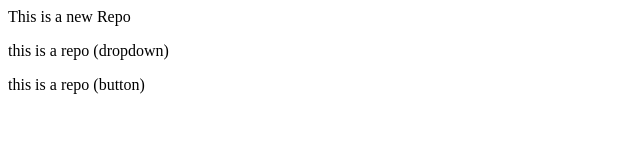
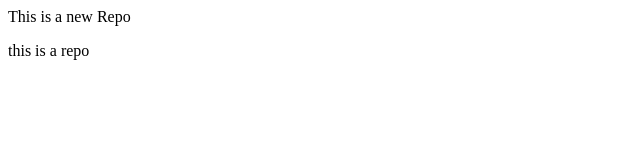
Before and after one commit to SahilPatel010/localrepo, a plain HTML site: page index.html in a window 1280 px wide. Shown: the whole page, without its empty margins (0-640 px from the left). Drawn offline with Linux system fonts and the light colour scheme.

Commit message:
no change

```diff
--- a/index.html
+++ b/index.html
@@ -1,5 +1,4 @@
 <p>This is a new Repo</p>
 
 
-<p>this is a repo (dropdown)</p>
-<p>this is a repo (button)</p>
+<p>this is a repo </p>
```
